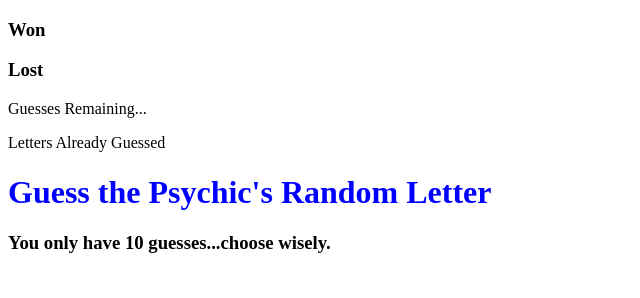
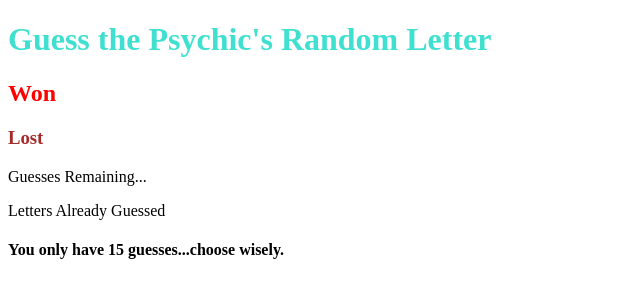
Before and after one commit to myles-dewaal/Psychic-Game, a plain HTML site: page Psychic-game.html in a window 1280 px wide. Shown: the whole page, without its empty margins (0-640 px from the left). Drawn offline with Linux system fonts and the light colour scheme.

Commit message:
added css

```diff
--- a/Psychic-game.html
+++ b/Psychic-game.html
@@ -11,8 +11,9 @@
 <body>
 
 
+    <h1>Guess the Psychic's Random Letter</h1>
 
-    <h3>Won</h3>
+    <h2>Won</h2>
 
     <span id="won"></span>
 
@@ -28,9 +29,7 @@
 
     <span id="playerGuess"></span>
 
-    <h1>Guess the Psychic's Random Letter</h1>
-
-    <h3>You only have 10 guesses...choose wisely.</h3>
+    <h4>You only have 15 guesses...choose wisely.</h4>
 
 
 </body>
--- a/assets/javascript/game.js
+++ b/assets/javascript/game.js
@@ -1,7 +1,7 @@
 //Variables
 var won = 0;
 var lost = 0;
-var attempts = 10;
+var attempts = 15;
 var usedArray = [];
 var ranLetter = ranLetter;
 var letters = "abcdefghijklmnopqrstuvwxyz"
@@ -22,7 +22,7 @@ document.onkeyup = function (event) {
     // CORRECT GUESSES
     if (playerGuess === ranLetter) {
         won++;
-        attempts = 10;
+        attempts = 15;
         usedArray = [];
 
     }
@@ -37,7 +37,7 @@ document.onkeyup = function (event) {
     if (attempts == 0) {
         lost++;
         usedArray = []
-        attempts = 10;
+        attempts = 15;
     }
 
     //INCORRECT GUESSES - OUTPUT
--- a/assets/stylesheet.css
+++ b/assets/stylesheet.css
@@ -1,3 +1,9 @@
 h1 {
-    color: blue;
+    color: turquoise;
 }
+h2 {
+    color: red;
+}
+h3 {
+    color: brown
+}
```
